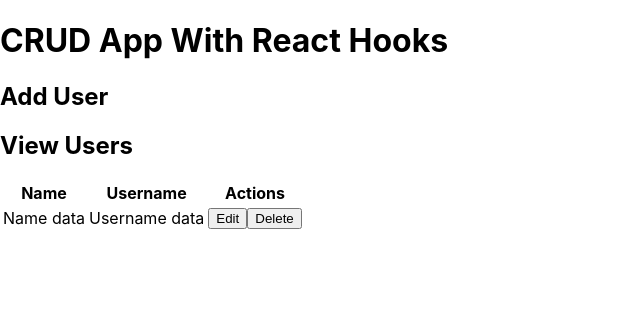
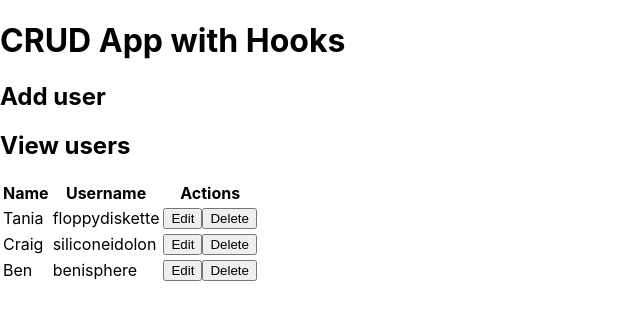
Before and after one commit to richardmcconnell12/CRUD-React-Hooks-, a React (Create React App) app: page / in a window 1280 px wide. Shown: the top 320 px of the page, without its empty margins (0-640 px from the left). Built offline with nearby package versions, Linux system fonts and the light colour scheme.

Commit message:
implementing set state hooks

```diff
--- a/src/App.js
+++ b/src/App.js
@@ -1,17 +1,30 @@
-import React from "react";
-import UserTable from "./Tables /userTables";
+import React, { useState } from "react";
+import UserTable from "./Tables /UserTable";
 
 const App = () => {
+  const usersData = [
+    { id: 1, name: "Tania", username: "floppydiskette" },
+    { id: 2, name: "Craig", username: "siliconeidolon" },
+    { id: 3, name: "Ben", username: "benisphere" }
+  ];
+
+  const [users, setUsers] = useState(usersData);
+
+  const addUser = user => {
+    user.id = users.length + 1;
+    setUsers([...users, user]);
+  };
+
   return (
     <div className="container">
-      <h1>CRUD App With React Hooks</h1>
+      <h1>CRUD App with Hooks</h1>
       <div className="flex-row">
         <div className="flex-large">
-          <h2>Add User</h2>
+          <h2>Add user</h2>
         </div>
         <div className="flex-large">
-          <h2>View Users</h2>
-          <UserTable />
+          <h2>View users</h2>
+          <UserTable users={users} />
         </div>
       </div>
     </div>
--- /dev/null
+++ b/src/Tables /UserTable.js
@@ -0,0 +1,33 @@
+import React from "react";
+
+const UserTable = props => (
+  <table>
+    <thead>
+      <tr>
+        <th>Name</th>
+        <th>Username</th>
+        <th>Actions</th>
+      </tr>
+    </thead>
+    <tbody>
+      {props.users.length > 0 ? (
+        props.users.map(user => (
+          <tr key={user.id}>
+            <td>{user.name}</td>
+            <td>{user.username}</td>
+            <td>
+              <button className="button muted-button">Edit</button>
+              <button className="button muted-button">Delete</button>
+            </td>
+          </tr>
+        ))
+      ) : (
+        <tr>
+          <td colSpan={3}>No Users</td>
+        </tr>
+      )}
+    </tbody>
+  </table>
+);
+
+export default UserTable;
--- a/src/Tables /userTables.js
+++ /dev/null
@@ -1,25 +0,0 @@
-import React from "react";
-
-const UserTable = () => (
-  <table>
-    <thead>
-      <tr>
-        <th>Name</th>
-        <th>Username</th>
-        <th>Actions</th>
-      </tr>
-    </thead>
-    <tbody>
-      <tr>
-        <td>Name data</td>
-        <td>Username data</td>
-        <td>
-          <button className="button muted-button">Edit</button>
-          <button className="button muted-button">Delete</button>
-        </td>
-      </tr>
-    </tbody>
-  </table>
-);
-
-export default UserTable;
```
